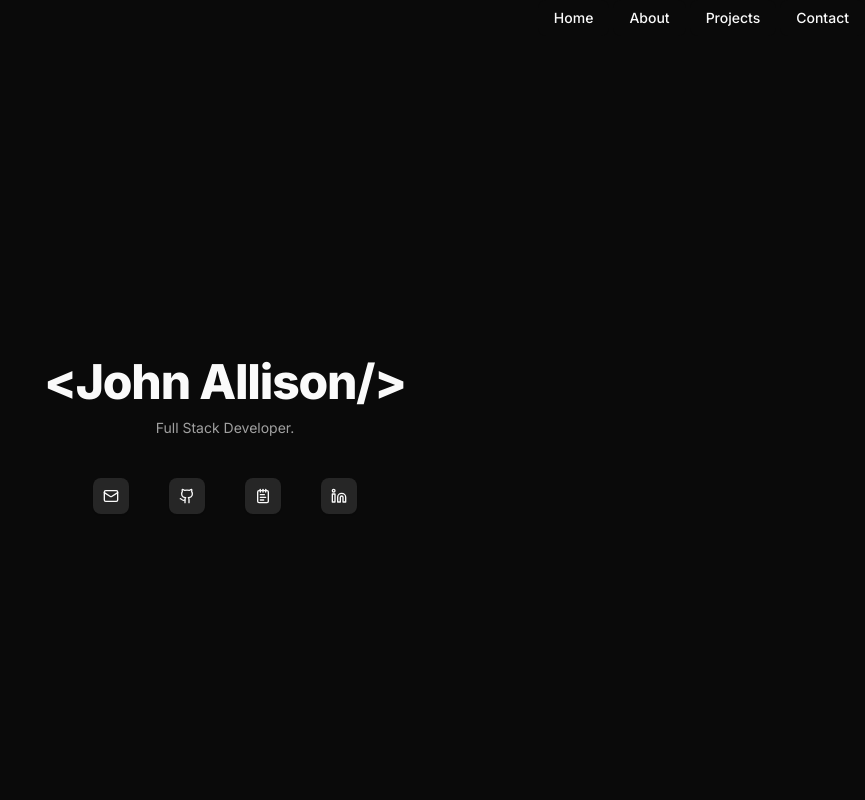
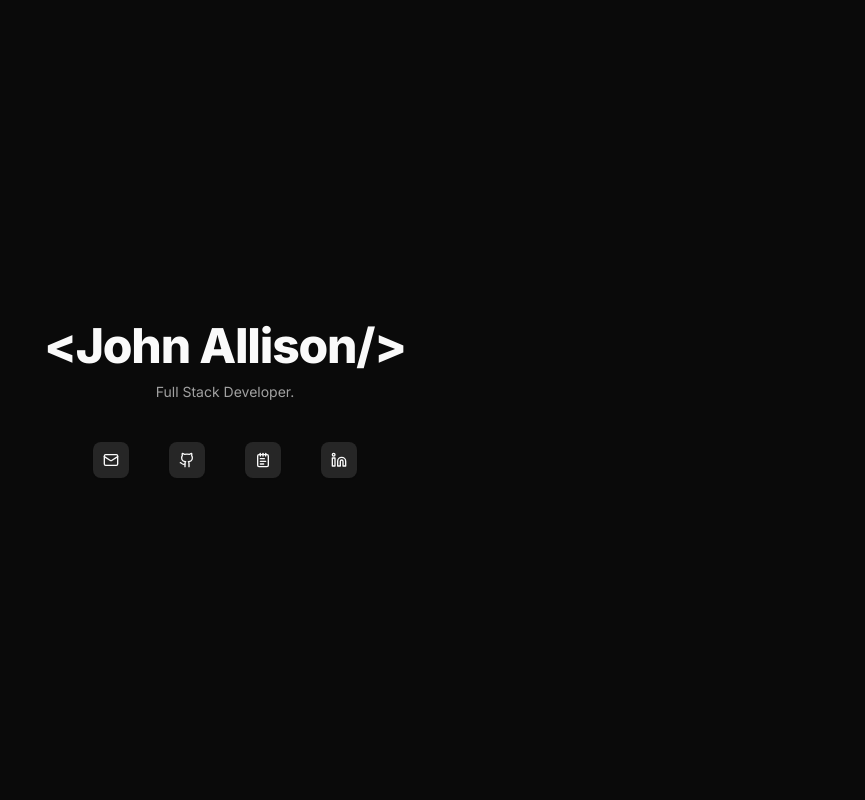
Before and after one commit to DannyDorito/next.jallison.co.uk, a Next.js app: page / in a window 1280 px wide. Shown: the top 800 px of the page, without its empty margins (415-1280 px from the left). Built offline with nearby package versions, Linux system fonts and the light colour scheme.

Commit message:
Update page.tsx

```diff
--- a/app/page.tsx
+++ b/app/page.tsx
@@ -4,13 +4,11 @@ import { About } from "@/components/about";
 import { Contact } from "@/components/contact";
 import { Footer } from "@/components/footer";
 import { Home } from "@/components/home";
-import { Navigation } from "@/components/navigation";
 import { Projects } from "@/components/projects";
 
 export default function Page() {
   return (
     <>
-      <Navigation />
       <Home />
       <About />
       <Projects />
```
